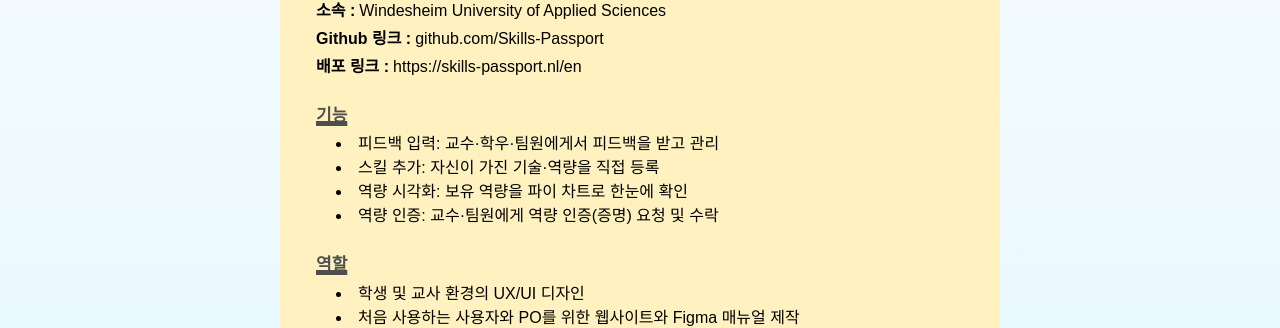
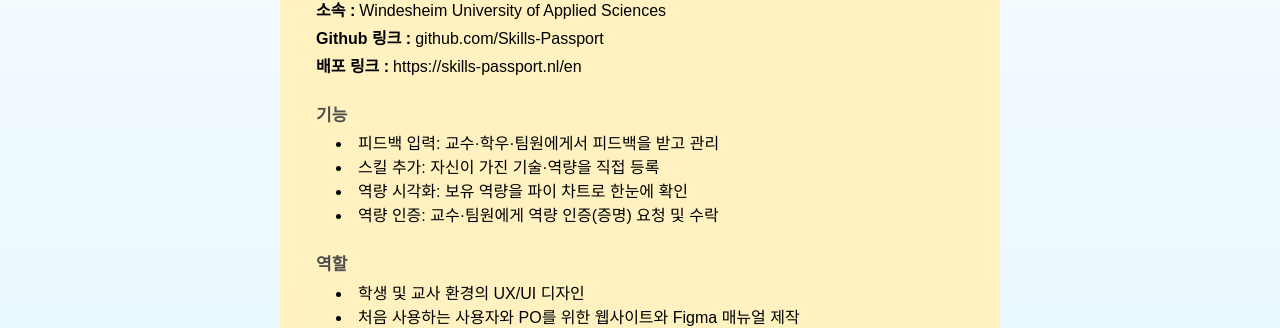
Before and after one commit to ehye1/ehye1.github.io, a Next.js app: page /project1 in a window 1280 px wide. Shown: the part 411-739 px from the top of the page. Built offline with nearby package versions, Linux system fonts and the light colour scheme; a web font is replaced by a local one.

Commit message:
fix: deploy gh-pages

```diff
--- a/app/project1/page.tsx
+++ b/app/project1/page.tsx
@@ -54,7 +54,8 @@ export default function Project1() {
             </div>
           </div>
           {/* 기능 */}
-          <div className="text-gray font-bold pt-6 text-[17px] underline decoration-5 underline-offset-0 decoration-sky">
+          <div className="text-gray font-bold pt-6 text-[17px]">
+            {/* <div className="text-gray font-bold pt-6 text-[17px] underline decoration-5 underline-offset-0 decoration-sky"> */}
             기능
           </div>
           <div className="pl-5 pt-1">
@@ -64,9 +65,7 @@ export default function Project1() {
             <li>역량 인증: 교수·팀원에게 역량 인증(증명) 요청 및 수락</li>
           </div>
           {/* 역할 */}
-          <div className="text-gray font-bold pt-6 text-[17px] underline decoration-5 underline-offset-0 decoration-sky">
-            역할
-          </div>
+          <div className="text-gray font-bold pt-6 text-[17px]">역할</div>
           <div className="pl-5 pt-1">
             <li>학생 및 교사 환경의 UX/UI 디자인</li>
             <li>처음 사용하는 사용자와 PO를 위한 웹사이트와 Figma 매뉴얼 제작</li>
--- a/app/project2/page.tsx
+++ b/app/project2/page.tsx
@@ -56,9 +56,7 @@ export default function Project1() {
               </div>
             </div>
             {/* 기능 */}
-            <div className="text-gray font-bold pt-6 text-[17px] underline decoration-5 underline-offset-0 decoration-lemon">
-              기능
-            </div>
+            <div className="text-gray font-bold pt-6 text-[17px]">기능</div>
             <div className="pl-5 pt-1">
               <li>
                 경험 대시보드: 작성한 경험을 기반으로 직무 비율을 분석하고 핵심 스킬맵을 통해 필요한
@@ -75,9 +73,7 @@ export default function Project1() {
               <li>경험 메인: 누적된 경험을 한곳에서 정리하고 성장 흐름을 한눈에 파악</li>
             </div>
             {/* 역할 */}
-            <div className="text-gray font-bold pt-6 text-[17px] underline decoration-5 underline-offset-0 decoration-lemon">
-              역할
-            </div>
+            <div className="text-gray font-bold pt-6 text-[17px]">역할</div>
             <div className="pl-5 pt-1">
               <li>경험 메인 및 입력 화면 프론트엔드 개발</li>
               <li>경험 유형에 따른 입력 화면 분기 및 성장 가이드 일부 구현</li>
--- a/app/project3/page.tsx
+++ b/app/project3/page.tsx
@@ -64,9 +64,7 @@ export default function Project1() {
             </div>
           </div>
           {/* 기능 */}
-          <div className="text-gray font-bold pt-6 text-[17px] underline decoration-5 underline-offset-0 decoration-sky">
-            기능
-          </div>
+          <div className="text-gray font-bold pt-6 text-[17px]">기능</div>
           <div className="pl-5 pt-1">
             <li>MON 단어: 경제 뉴스 핵심 단어를 설명과 예시로 쉽게 학습</li>
             <li>MON 뉴스: AI 난이도 조절을 통해 뉴스 읽기·요약 학습 제공</li>
@@ -76,9 +74,7 @@ export default function Project1() {
             <li>학부모 페이지: 자녀의 학습 상황을 실시간으로 확인 가능</li>
           </div>
           {/* 역할 */}
-          <div className="text-gray font-bold pt-6 text-[17px] underline decoration-5 underline-offset-0 decoration-sky">
-            역할
-          </div>
+          <div className="text-gray font-bold pt-6 text-[17px]">역할</div>
           <div className="pl-5 pt-1">
             <li>로그인·로그아웃 기능 구현</li>
             <li>학부모 페이지 및 랜딩 페이지 UX/UI 디자인</li>
--- a/package.json
+++ b/package.json
@@ -5,10 +5,10 @@
   "scripts": {
     "dev": "next dev",
     "build": "next build",
-    "start": "next start",
-    "lint": "eslint"
+    "deploy": "touch out/.nojekyll && gh-pages -d out -b deploy -t"
   },
   "dependencies": {
+    "gh-pages": "^6.3.0",
     "next": "16.0.7",
     "react": "19.2.0",
     "react-dom": "19.2.0"
```
Also changed, not shown: 66 other files (tests, documents, lock files or other folders).
